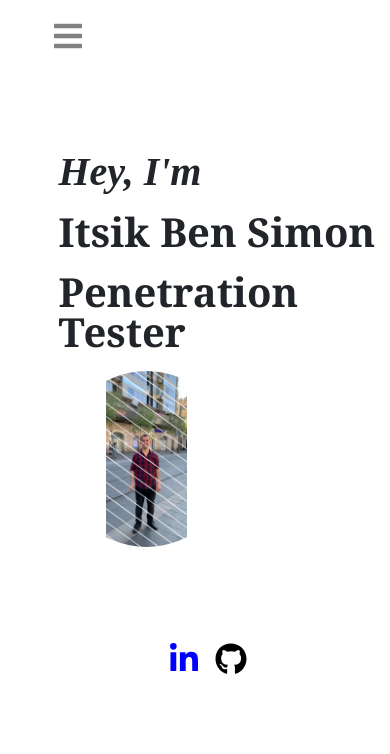
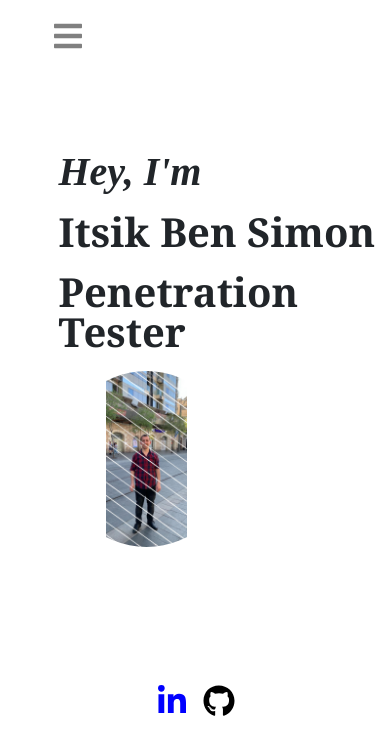
Before and after one commit to Itsik-Ben-Simon/My-Portfolio, a React (Create React App) app: page / in a window 390 px wide. Shown: the top 754 px of the page. Built offline with nearby package versions, Linux system fonts and the light colour scheme.

Commit message:
Update Home.css

```diff
--- a/src/components/Home.css
+++ b/src/components/Home.css
@@ -62,8 +62,8 @@
 @media only screen and (max-width: 768px){
   .git_icon{
     position: absolute;
-    bottom: 20%;
-    left: 55%;
+    bottom: 15%;
+    left: 52%;
     margin-right: -50%;
     z-index: -1;
 
@@ -80,8 +80,8 @@
 @media only screen and (max-width: 768px){
   .linkedin_icon{
     position: absolute;
-    bottom: 20%;
-    left: 43%;
+    bottom: 15%;
+    left: 40%;
     margin-right: -50%;
     z-index: -1;
 
```
